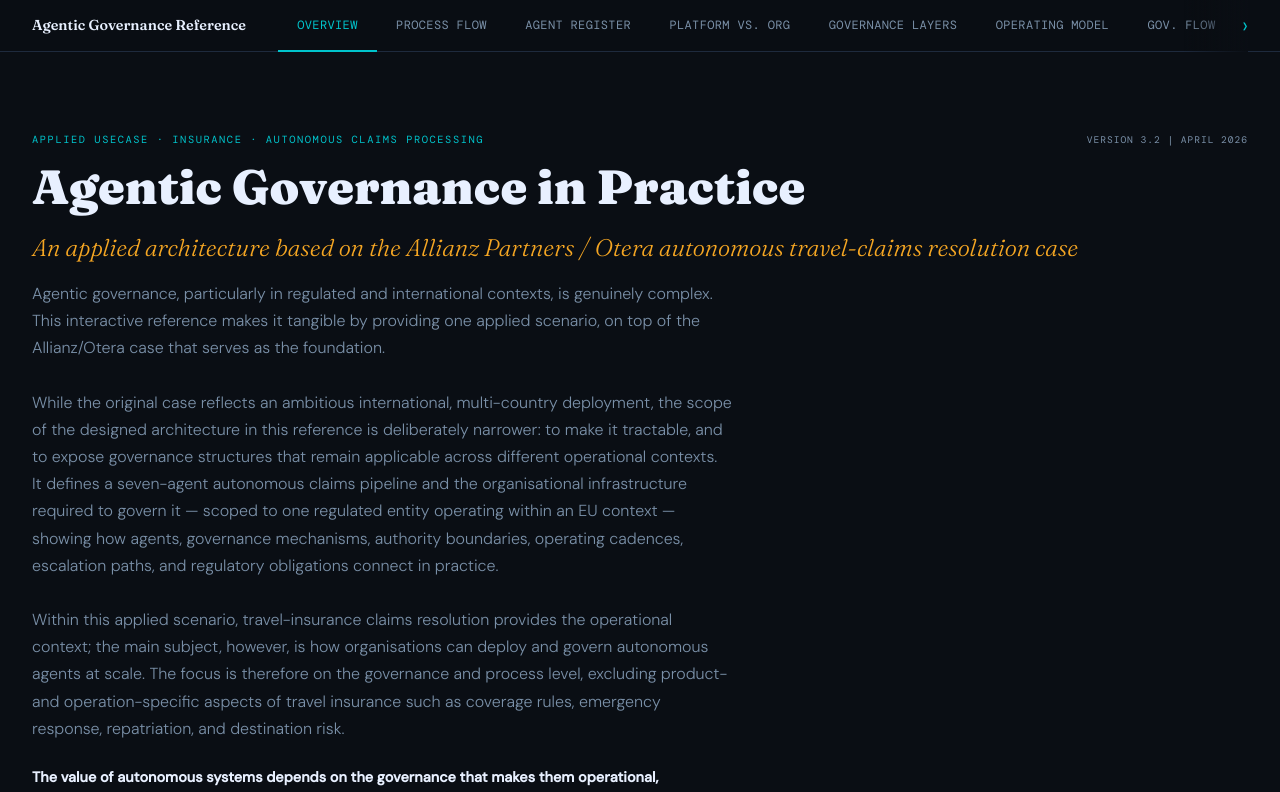
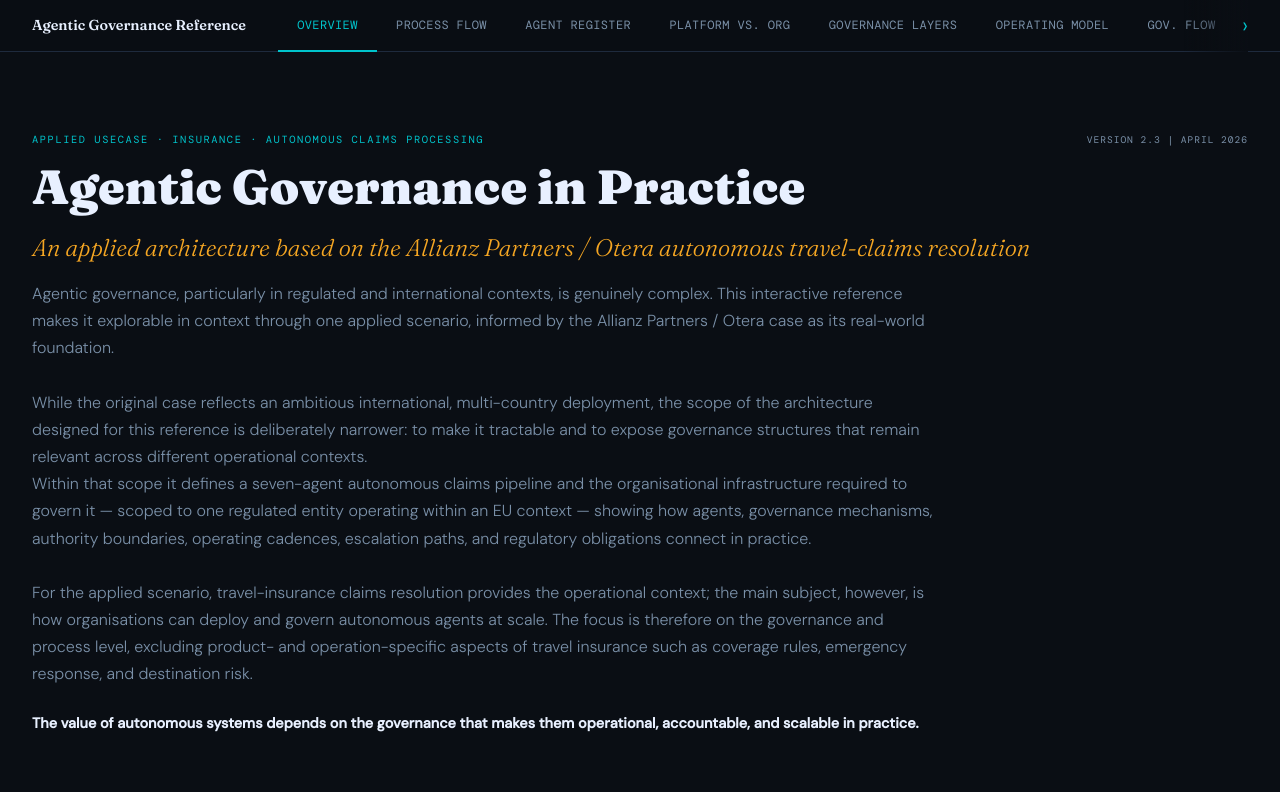
Before and after one commit to KaiNiephaus/agentic-governance-reference, a React (Vite) app: page / in a window 1280 px wide. Shown: the top 792 px of the page. Built offline with nearby package versions, Linux system fonts and the light colour scheme; a web font is replaced by a local one.

Commit message:
General Improvements: Copy and Guidance

```diff
--- a/src/components/tabs/ComplianceRef.tsx
+++ b/src/components/tabs/ComplianceRef.tsx
@@ -506,11 +506,11 @@
       <div className="section-title">Compliance Reference & Checklist</div>
       <div className="section-tagline">Which specific obligations, deadlines, and procedural requirements apply – by framework</div>
       <div className="section-desc">
-        Distinct from the Regulatory tab, which maps frameworks to governance design decisions. This tab is for the compliance officer and legal team.
+        Distinct from the Regulatory tab, which maps frameworks to governance design decisions. Use this reference to inform design decisions that need to be discussed with and signed off by the compliance officer and legal team.
       </div>
 
       <div className="callout">
-        Regulations and obligations below are summarised for architectural decision-making from a governance design lens. They are not legal advice.<br /> Last updated: April 2026.<br />For latest regulatory developments please refer to{' '}
+        Regulations and obligations below are summarised for architectural decision-making from a governance design lens within EU context. They are not legal advice.<br /> Last updated: April 2026.<br />For latest regulatory developments please refer to{' '}
         <a href="https://eur-lex.europa.eu/legal-content/EN/TXT/?uri=CELEX:32024R1689" target="_blank" rel="noopener noreferrer" style={{ color: 'var(--accent-cyan)' }}>EUR-Lex</a>{' '}
         and{' '}
         <a href="https://artificialintelligenceact.eu/" target="_blank" rel="noopener noreferrer" style={{ color: 'var(--accent-cyan)' }}>EU AI Act Explorer</a>.
--- a/src/components/tabs/GovFlow.tsx
+++ b/src/components/tabs/GovFlow.tsx
@@ -125,7 +125,7 @@
       <div className="section-title">Governance Flow</div>
       <div className="section-tagline">How governance tiers operate over time</div>
       <div className="section-desc">
-        The rhythm of governance: when each tier acts, what it produces, and how events propagate across tiers. 1. Select a governance event. <br />2. Inspect its accountable tier. <br />3. Trace propagation across time from detection to resolution.
+        The rhythm of governance: when each tier acts, what it produces, and how events propagate across tiers.<br /> 1. Select a governance event. <br />2. Inspect its accountable tier. <br />3. Trace propagation across time from detection to resolution.
       </div>
 
       {/* Time axis + tier lanes */}
--- a/src/components/tabs/GovernanceLayers.tsx
+++ b/src/components/tabs/GovernanceLayers.tsx
@@ -21,7 +21,7 @@
       <div className="section-title">Governance Layers</div>
       <div className="section-tagline">How governance must cater to the four structural design problems in agentic deployment</div>
       <div className="section-desc">
-        Four independent governance design problems. Each requires explicit organisational decisions — before deployment and throughout the operating life of the network. Click any layer to see scope, practical mechanics, and failure modes.
+        Four independent governance design problems. Each requires explicit organisational decisions — before deployment and throughout the operating life of the network.<br /> Click any layer to see scope, practical mechanics, and failure modes.
       </div>
 
       <div className="layers-container" id="gov-layers">
--- a/src/components/tabs/Overview.tsx
+++ b/src/components/tabs/Overview.tsx
@@ -5,24 +5,24 @@
       {/* ── HERO ── */}
       <div className="hero" style={{ position: 'relative' }}>
         <div style={{ position: 'absolute', top: 0, right: 0, fontFamily: "'DM Mono', monospace", fontSize: '0.6rem', textTransform: 'uppercase', letterSpacing: '0.1em', color: 'var(--text-dim)' }}>
-          Version 3.2 | April 2026
+          Version 2.3 | April 2026
         </div>
         <div className="hero-label">Applied Usecase · Insurance · Autonomous Claims Processing</div>
         <h1>Agentic Governance in Practice</h1>
         <div style={{ fontFamily: "'Fraunces', serif", fontStyle: 'italic', fontWeight: 300, fontSize: '1.5rem', color: 'var(--accent-amber)', marginTop: '0.5rem' }}>
-          An applied architecture based on the Allianz Partners / Otera autonomous travel-claims resolution case
+          An applied architecture based on the Allianz Partners / Otera autonomous travel-claims resolution
         </div>
-        <div className="hero-sub" style={{ marginTop: '0.75rem', maxWidth: '700px' }}>
-        Agentic governance, particularly in regulated and international contexts, is genuinely complex. This interactive reference makes it tangible by providing one applied scenario, on top of the Allianz/Otera case that serves as the foundation. <br />
+        <div className="hero-sub" style={{ marginTop: '0.75rem', maxWidth: '75%' }}>
+          Agentic governance, particularly in regulated and international contexts, is genuinely complex. This interactive reference makes it explorable in context through one applied scenario, informed by the Allianz Partners / Otera case as its real-world foundation. <br />
         <br />
-        While the original case reflects an ambitious international, multi-country deployment, the scope of the designed architecture in this reference is deliberately narrower: to make it tractable, and to expose governance structures that remain applicable across different operational contexts.
-        <br />It defines a seven-agent autonomous claims pipeline and the organisational infrastructure required to govern it — scoped to one regulated entity operating within an EU context — showing how agents, governance mechanisms, authority boundaries, operating cadences, escalation paths, and regulatory obligations connect in practice.
+          While the original case reflects an ambitious international, multi-country deployment, the scope of the architecture designed for this reference is deliberately narrower: to make it tractable and to expose governance structures that remain relevant across different operational contexts.
+        <br />Within that scope it defines a seven-agent autonomous claims pipeline and the organisational infrastructure required to govern it — scoped to one regulated entity operating within an EU context — showing how agents, governance mechanisms, authority boundaries, operating cadences, escalation paths, and regulatory obligations connect in practice.
         <br />
          <br />
-        Within this applied scenario, travel-insurance claims resolution provides the operational context; the main subject, however, is how organisations can deploy and govern autonomous agents at scale. The focus is therefore on the governance and process level, excluding product- and operation-specific aspects of travel insurance such as coverage rules, emergency response, repatriation, and destination risk.
+        For the applied scenario, travel-insurance claims resolution provides the operational context; the main subject, however, is how organisations can deploy and govern autonomous agents at scale. The focus is therefore on the governance and process level, excluding product- and operation-specific aspects of travel insurance such as coverage rules, emergency response, and destination risk.
         </div>
 
-        <div style={{ fontSize: '0.9rem', fontWeight: 600, color: 'var(--text-bright)', marginTop: '1.5rem', maxWidth: '700px', lineHeight: 1.6 }}>
+        <div style={{ fontSize: '0.9rem', fontWeight: 600, color: 'var(--text-bright)', marginTop: '1.5rem', maxWidth: '75%', lineHeight: 1.6 }}>
           The value of autonomous systems depends on the governance that makes them operational, accountable, and scalable in practice.
         </div>
       </div>
@@ -118,7 +118,7 @@
 
       {/* Footnote */}
       <div style={{ fontSize: '0.72rem', color: 'var(--text-dim)', marginTop: '3rem', fontStyle: 'italic', lineHeight: 1.6 }}>
-        Metrics sourced from HFS Research / Otera case study (2025) and Allianz Partners published data. The target architecture is constructed for this scenario, informed by but distinct from Allianz's published Project Nemo.
+        Information and metrics sourced from HFS Research / Otera case study (2025) and Allianz Partners published data. The target architecture is constructed for this scenario, informed by but distinct from Allianz's published Project Nemo.
       </div>
 
       {/* ── THE GOVERNANCE ARCHITECTURE ── */}
--- a/src/components/tabs/Regulatory.tsx
+++ b/src/components/tabs/Regulatory.tsx
@@ -10,11 +10,11 @@
       <div className="section-title">Regulatory Frameworks</div>
       <div className="section-tagline">How EU AI Act, NIS-2, GDPR, and Solvency II shape governance architecture</div>
       <div className="section-desc">
-        Each key framework drives specific design decisions — authority gates, audit logging, human oversight mechanisms, and incident reporting. See the Compliance Ref. tab for specific obligations, deadlines, and checklists.
+        Each key framework drives specific design decisions — authority gates, audit logging, human oversight mechanisms, and incident reporting.
       </div>
 
       <div className="callout">
-        <strong>Architectural lens:</strong> This tab covers how regulations shape governance design. For specific article-level obligations, implementation deadlines, and readiness checklists, use the{' '}
+        <strong>Architectural lens:</strong> This tab covers how regulations shape governance design within EU context. For specific article-level obligations, implementation deadlines, and readiness checklists, use the{' '}
         <span
           onClick={() => onNavigate('compliance')}
           style={{ color: 'var(--accent-cyan)', cursor: 'pointer' }}
```
